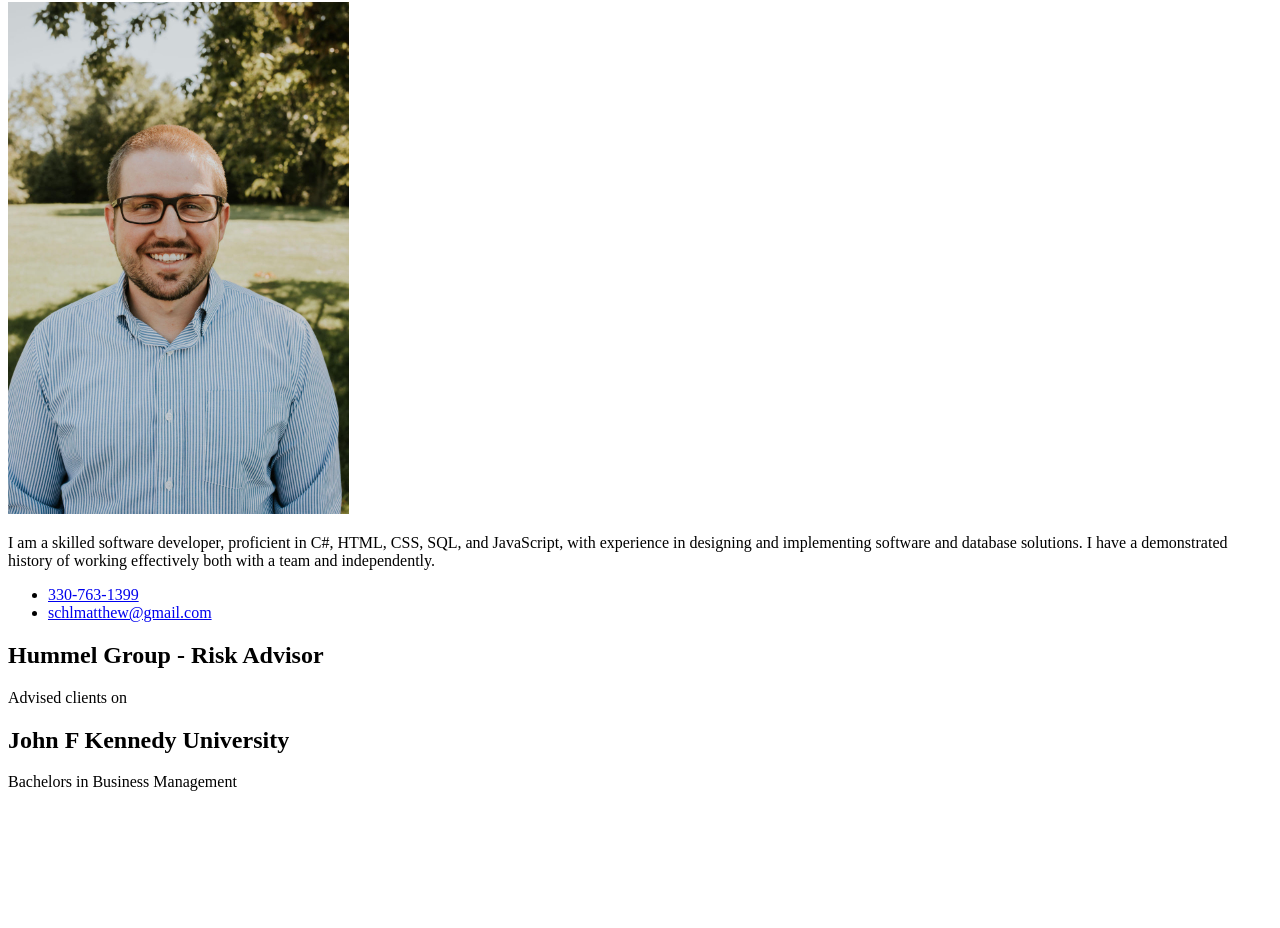
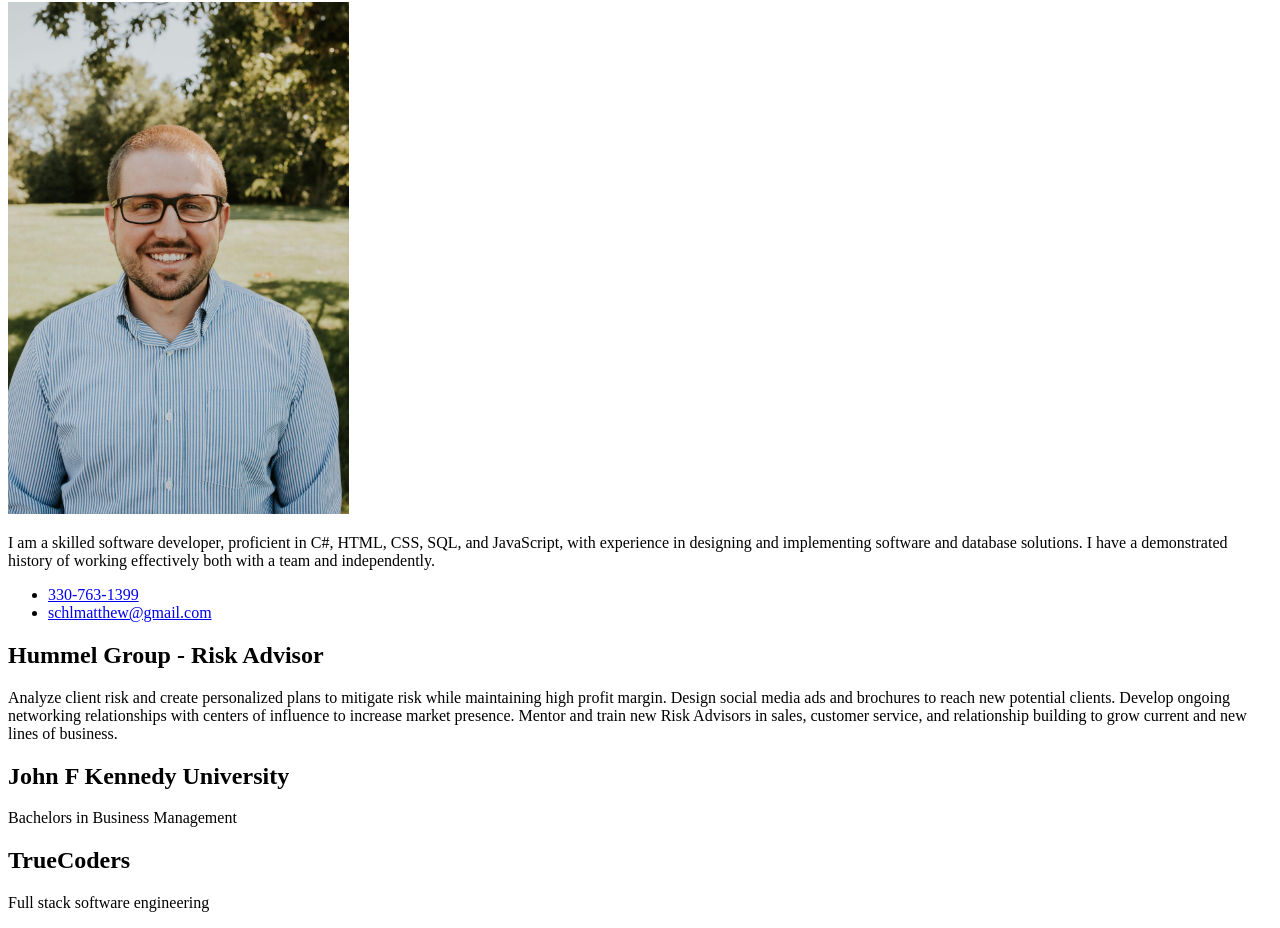
Before and after one commit to Schlabach/portfolio, a plain HTML site: page Index.html in a window 1280 px wide. Shown: the part 65-993 px from the top of the page. Before the commit the page ends 872 px from the top, so only its background shows below. Drawn offline with Linux system fonts and the light colour scheme.

Commit message:
commit 2

```diff
--- a/Index.html
+++ b/Index.html
@@ -23,11 +23,17 @@
     </ul>
     <section>
         <h1>Hummel Group - Risk Advisor</h1>
-        <p>Advised clients on </p>
+        <p>Analyze client risk and create personalized plans to mitigate risk while maintaining high profit margin.
+            Design social media ads and brochures to reach new potential clients.
+            Develop ongoing networking relationships with centers of influence to increase market presence.
+            Mentor and train new Risk Advisors in sales, customer service, and relationship building to grow current and new lines of business.
+             </p>
     </section>
     <section>
         <h1>John F Kennedy University</h1>
         <p>Bachelors in Business Management</p>
+        <h1>TrueCoders</h1>
+        <p>Full stack software engineering</p>
     </section>
     <section>
 
```
